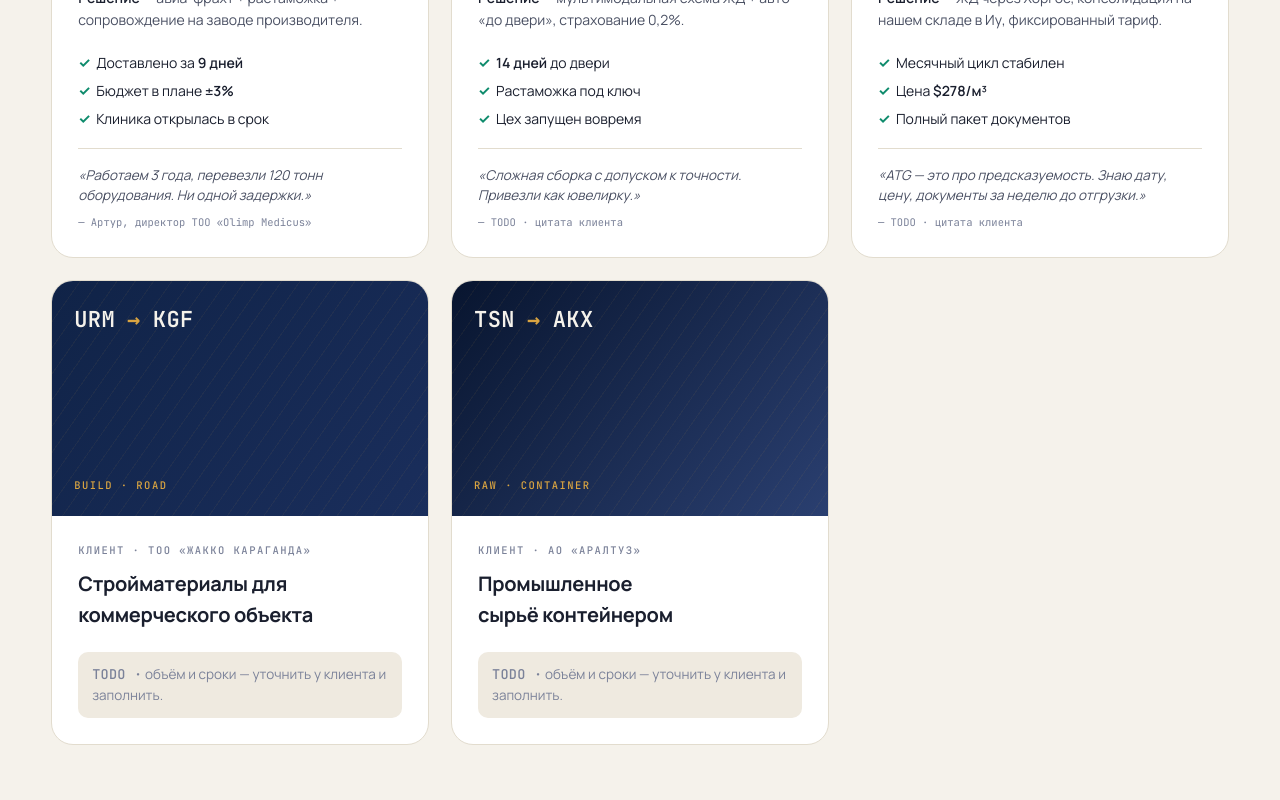
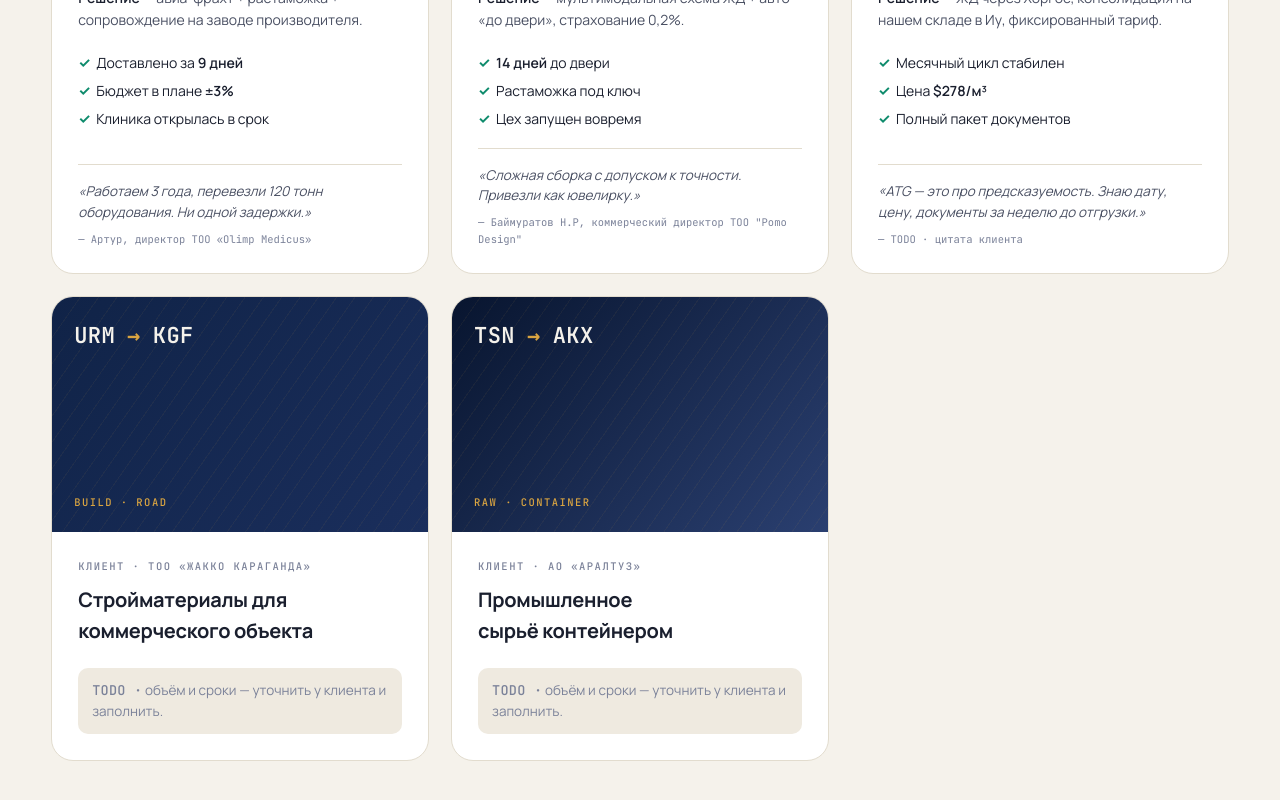
Before and after one commit to bekbolathc/AliTrans-for-V0, a Next.js app: page / in a window 1280 px wide. Shown: the part 5566-6366 px from the top of the page. Built offline with nearby package versions, Linux system fonts and the light colour scheme; no server answers.

Commit message:
feat: replace client quote placeholder with real name in case
Update placeholder with Baimuratov N.R., Commercial Director of Pomo Design.

```diff
--- a/components/Cases.tsx
+++ b/components/Cases.tsx
@@ -45,7 +45,7 @@ export function Cases() {
                 <li>Цех запущен вовремя</li>
               </ul>
               <blockquote>«Сложная сборка с допуском к точности. Привезли как ювелирку.»
-                <cite>— TODO · цитата клиента</cite>
+                <cite>— Баймуратов Н.Р, коммерческий директор ТОО "Pomo Design"</cite>
               </blockquote>
             </div>
           </article>
```
